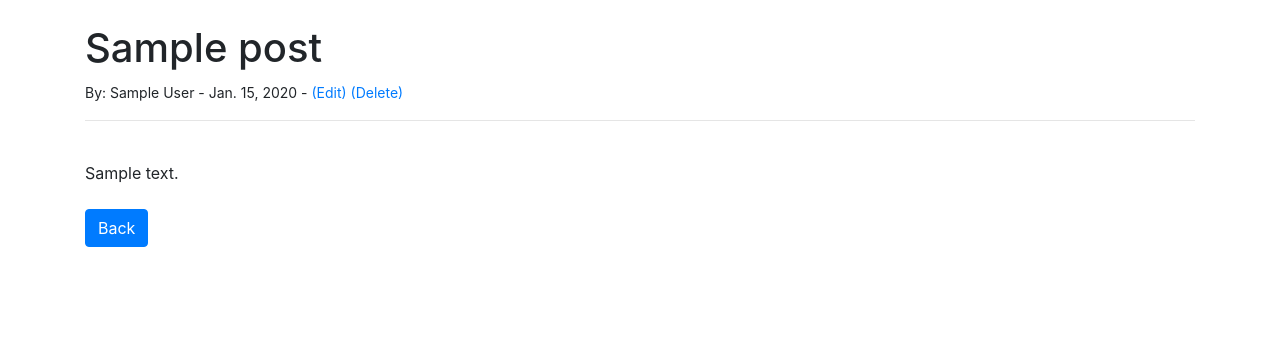
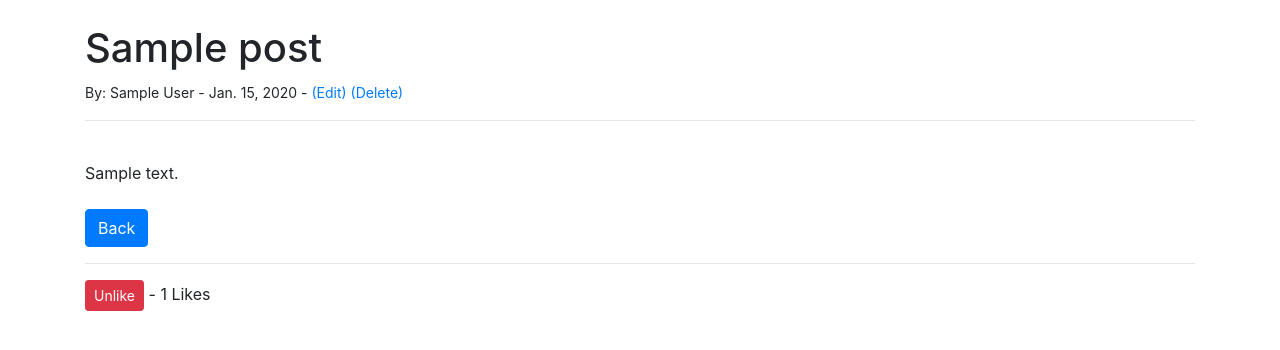
Before and after one commit to tobbe8808/news, a Django app: page /article/1 in a window 1280 px wide. Shown: the part 56-406 px from the top of the page. Run offline with Django 3.2, Linux system fonts and the light colour scheme; a user stored in the database is signed in; tables that the repository leaves empty hold one stand-in row (values such as "Sample post").

Commit message:
added a like/dislike button

```diff
--- a/newsapp/forms.py
+++ b/newsapp/forms.py
@@ -16,7 +16,7 @@ class PostForm(forms.ModelForm):
         widgets = {
             'title': forms.TextInput(attrs={'class': 'form-control'}),
             'title_tag': forms.TextInput(attrs={'class': 'form-control'}),
-            'author': forms.Select(attrs={'class': 'form-control'}),
+            'author': forms.TextInput(attrs={'class': 'form-control', 'value':'', 'id':'users', 'type':'hidden'}),
             'category': forms.Select(choices=choice_list, attrs={'class': 'form-control'}),
             'body': forms.Textarea(attrs={'class': 'form-control'}),
 
--- a/newsapp/models.py
+++ b/newsapp/models.py
@@ -20,6 +20,10 @@ class Post(models.Model):
     body = models.TextField()
     post_date = models.DateField(auto_now_add=True)
     category = models.CharField(max_length=255, default='code')
+    likes = models.ManyToManyField(User, related_name='blog_posts')
+
+    def total_likes(self):
+        return self.likes.count()
 
     def __str__(self):
         return self.title + ' | ' + str(self.author)
--- a/newsapp/urls.py
+++ b/newsapp/urls.py
@@ -1,5 +1,5 @@
 from django.urls import path
-from .views import HomeView, ArticleDetailView, AddPostView, UpdatePostView, DeletePostView, AddCategoryView, CategoryView, CategoryListView
+from .views import HomeView, ArticleDetailView, AddPostView, UpdatePostView, DeletePostView, AddCategoryView, CategoryView, CategoryListView, LikeView
 
 urlpatterns = [
     path('', HomeView.as_view(), name="home"),
@@ -10,5 +10,6 @@ urlpatterns = [
     path('article/<int:pk>/remove', DeletePostView.as_view(), name='delete_post'),
     path('category/<str:cats>/', CategoryView, name='category'),
     path('category-list/', CategoryListView, name='category-list'),
+    path('like/<int:pk>', LikeView, name='like_post'),
 
 ]
--- a/newsapp/views.py
+++ b/newsapp/views.py
@@ -1,8 +1,22 @@
-from django.shortcuts import render
+from django.shortcuts import render, get_object_or_404
 from django.views.generic import ListView, DetailView, CreateView, UpdateView, DeleteView
 from .models import Post, Category
 from .forms import PostForm, EditForm
-from django.urls import reverse_lazy
+from django.urls import reverse_lazy, reverse
+from django.http import HttpResponseRedirect
+
+
+def LikeView(request, pk):
+    post = get_object_or_404(Post, id=request.POST.get('post_id'))
+    liked = False
+    if post.likes.filter(id=request.user.id).exists():
+        post.likes.remove(request.user)
+        liked = False
+    else:
+        post.likes.add(request.user)
+        liked = True
+
+    return HttpResponseRedirect(reverse('article-detail', args=[str(pk)]))
 
 class HomeView(ListView):
     model = Post
@@ -32,7 +46,17 @@ class ArticleDetailView(DetailView):
     def get_context_data(self, *args, **kwargs):
         cat_menu = Category.objects.all()
         context = super(ArticleDetailView, self).get_context_data(*args, **kwargs)
+
+        stuff = get_object_or_404(Post, id=self.kwargs['pk'])
+        total_likes = stuff.total_likes()
+
+        liked = False
+        if stuff.likes.filter(id=self.request.user.id).exists():
+            liked = True
+
         context["cat_menu"] = cat_menu
+        context["total_likes"] = total_likes
+        context["liked"] = liked
         return context
 
 
--- a/templates/add_category.html
+++ b/templates/add_category.html
@@ -16,7 +16,7 @@
 
 {% else %}
 
-Login to acess this content!
+You got no access here!
 
 {% endif %}
 
--- a/templates/article_details.html
+++ b/templates/article_details.html
@@ -3,16 +3,18 @@
 
 {% block content %}
 
-<h1>{{ post.title }}</h1>
+<h1>{{ post.title }} </h1>
 <small>By:
     {{ post.author.first_name }}
     {{ post.author.last_name }} -
     {{ post.post_date }}
 
     {% if user.is_authenticated %}
+        {% if user.id == post.author.id %}
         - <a href="{% url 'update_post' post.pk %}">(Edit)</a>
 
         <a href="{% url 'delete_post' post.pk %}">(Delete)</a>
+        {% endif %}
     {% endif %}
 </small><br/>
 <hr>
@@ -22,4 +24,24 @@
 <br/><br/>
 <a href="{% url 'home' %}" class="btn btn-primary">Back</a>
 
+<hr>
+
+<form action="{% url 'like_post' post.pk %}" method="POST">
+    {% csrf_token %}
+
+{% if user.is_authenticated %}
+    {% if liked %}
+        <button type="submit", name="post_id", value="{{ post.id }}", class="btn btn-danger btn-sm">Unlike</button>
+    {% else %}
+        <button type="submit", name="post_id", value="{{ post.id }}", class="btn btn-primary btn-sm">Like</button>
+
+    {% endif %}
+{% else %}
+    <small><a href="{% url 'login' %}">Login</a> to like</small>
+{% endif %}
+
+    - {{ total_likes }} Likes
+
+</form>
+
 {% endblock %}
--- a/templates/categories.html
+++ b/templates/categories.html
@@ -26,7 +26,7 @@
     </ul>
 
 {% else %}
-    This page does not exist!
+    You got no access here!
 {% endif %}
 
 {% endblock %}
--- a/templates/category_list.html
+++ b/templates/category_list.html
@@ -7,7 +7,7 @@
 
     <h1>Blog Categories</h1>
 
-    {% for item in cat_menu_list %}
+            {% for item in cat_menu_list %}
         <h4><a class="dropdown-item" href="{% url 'category' item|slugify %}">{{ item }}</a></h4>
 
     {% endfor %}
--- a/templates/home.html
+++ b/templates/home.html
@@ -12,9 +12,11 @@
             {{post.author.last_name }} - {{ post.post_date }} <small>
 
         {% if user.is_authenticated %}
+            {% if user.id == post.author.id %}
             - <a href="{% url 'update_post' post.pk %}">(Edit)</a>
 
             <a href="{% url 'delete_post' post.pk %}">(Delete)</a>
+            {% endif %}
         {% endif %}
 
             </small> <br/> {{ post.body|slice:":200"|safe }}</li>
```
Also changed, not shown: templates/add_post.html (+8 -0 lines), templates/delete_post.html (+6 -1 lines), templates/update_post.html (+10 -4 lines), members/forms.py (added), newsapp/migrations/0005_post_likes.py (added).
